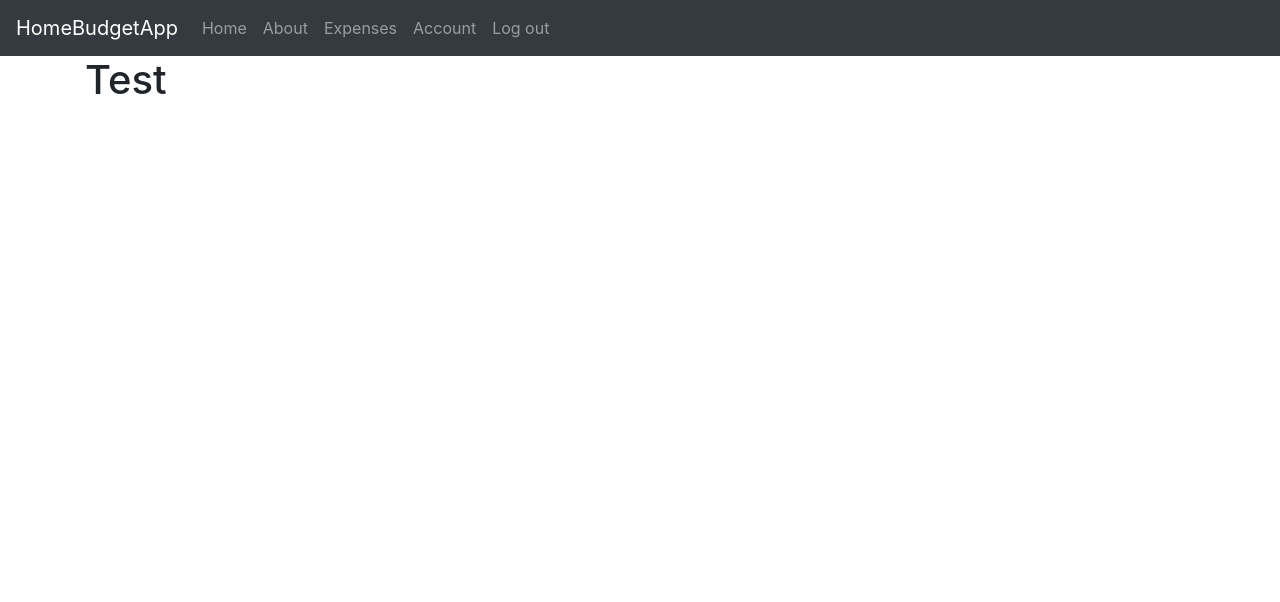
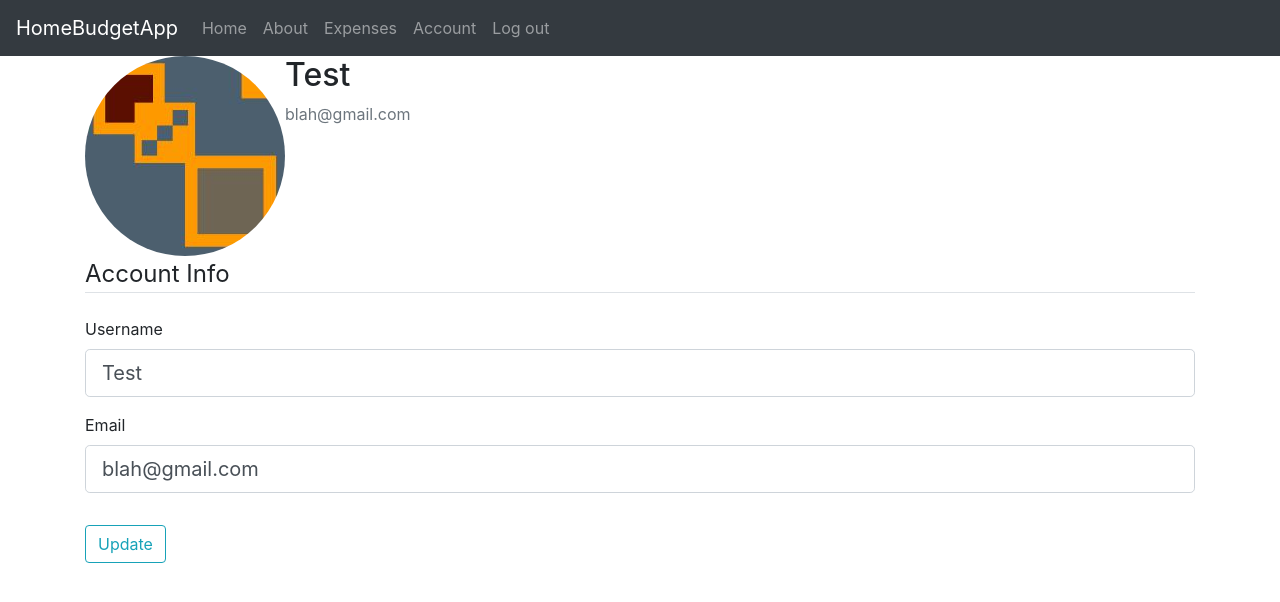
Before and after one commit to ansakoy/budgetapp, a Flask app: page /account in a window 1280 px wide. Shown: the top 602 px of the page. Run offline with Flask 2, Linux system fonts and the light colour scheme; a user stored in the database is signed in; some libraries are stand-ins or nearby versions.

Commit message:
user_profile

```diff
--- a/budget_app/forms.py
+++ b/budget_app/forms.py
@@ -1,8 +1,10 @@
 from flask_wtf import FlaskForm
+from flask_login import current_user
 from wtforms import StringField, PasswordField, SubmitField, BooleanField
 from wtforms.validators import DataRequired, Length, Email, EqualTo, ValidationError
 
 from budget_app.models import User
+
 
 class RegistrationForm(FlaskForm):
     username = StringField(
@@ -43,3 +45,25 @@ class LoginForm(FlaskForm):
     )
     remember = BooleanField('Remember Me')
     submit = SubmitField('Sign In')
+
+
+class UpdateAccountForm(FlaskForm):
+    username = StringField(
+        'Username',
+        validators=[DataRequired(), Length(min=2, max=30)]
+    )
+    email = StringField(
+        'Email',
+        validators=[DataRequired(), Email()]
+    )
+    submit = SubmitField('Update')
+
+    def validate_username(self, username):
+        if username.data != current_user.username:
+            if User.query.filter_by(username=username.data).first():  # None if not found
+                raise ValidationError('This username already exists')
+
+    def validate_email(self, email):
+        if email.data != current_user.email:
+            if User.query.filter_by(email=email.data).first():  # None if not found
+                raise ValidationError('User with this email already exists')
--- a/budget_app/routes.py
+++ b/budget_app/routes.py
@@ -1,7 +1,7 @@
 from flask import render_template, url_for, flash, redirect, request
 from flask_login import login_user, current_user, logout_user, login_required
 
-from budget_app.forms import RegistrationForm, LoginForm
+from budget_app.forms import RegistrationForm, LoginForm, UpdateAccountForm
 
 from budget_app import app, bcrypt, db
 from budget_app.models import User, Expense, Category
@@ -88,7 +88,19 @@ def logout():
     return redirect(url_for('login'))
 
 
-@app.route('/account')
+@app.route('/account', methods=['GET', 'POST'])
 @login_required
 def account():
-    return render_template('account.html', title='Account')
+    form = UpdateAccountForm()
+    if form.validate_on_submit():
+        current_user.username = form.username.data
+        current_user.email = form.email.data
+        db.session.commit()
+        flash('Changes submitted', 'success')
+        return redirect(url_for('account'))
+    elif request.method == 'GET':
+        form.username.data = current_user.username
+        form.email.data = current_user.email
+    img_file = url_for('static', filename='profile_pics/' + current_user.image_file)
+    return render_template('account.html', title='Account', image_file=img_file,
+                           form=form)
--- a/budget_app/templates/account.html
+++ b/budget_app/templates/account.html
@@ -1,5 +1,51 @@
 {% extends "layout.html" %}
 
 {% block content %}
-    <h1>{{ current_user.username }}</h1>
+
+    <div class="content-section">
+      <div class="media">
+        <img class="rounded-circle account-img" src="{{ image_file }}">
+        <div class="media-body">
+          <h2 class="account-heading">{{ current_user.username }}</h2>
+          <p class="text-secondary">{{ current_user.email }}</p>
+        </div>
+      </div>
+            <form method="POST" action="">
+                {{ form.hidden_tag() }}
+                <fieldset class="form-group">
+                    <legend class="border-bottom mb-4">Account Info</legend>
+                    <div class="form-group">
+                        {{ form.username.label(class="form-control-label") }}
+
+                        {% if form.username.errors %}
+                            {{ form.username(class="form-control form-control-lg is-invalid") }}
+                            <div class="invalid-feedback">
+                                {% for error in form.username.errors %}
+                                    <span>{{ error }}</span>
+                                {% endfor %}
+                            </div>
+                        {% else %}
+                            {{ form.username(class="form-control form-control-lg") }}
+                        {% endif %}
+                    </div>
+                    <div class="form-group">
+                        {{ form.email.label(class="form-control-label") }}
+                        {% if form.email.errors %}
+                            {{ form.email(class="form-control form-control-lg is-invalid") }}
+                            <div class="invalid-feedback">
+                                {% for error in form.email.errors %}
+                                    <span>{{ error }}</span>
+                                {% endfor %}
+                            </div>
+                        {% else %}
+                            {{ form.email(class="form-control form-control-lg") }}
+                        {% endif %}
+                    </div>
+                </fieldset>
+                <div class="form-group">
+                    {{ form.submit(class="btn btn-outline-info") }}
+                </div>
+            </form>
+
+    </div>
 {% endblock %}
```
Also changed, not shown: budget_app/site.db, budget_app/static/profile_pics/default.jpg (added), budget_app/static/profile_pics/userpic.jpg (added).
